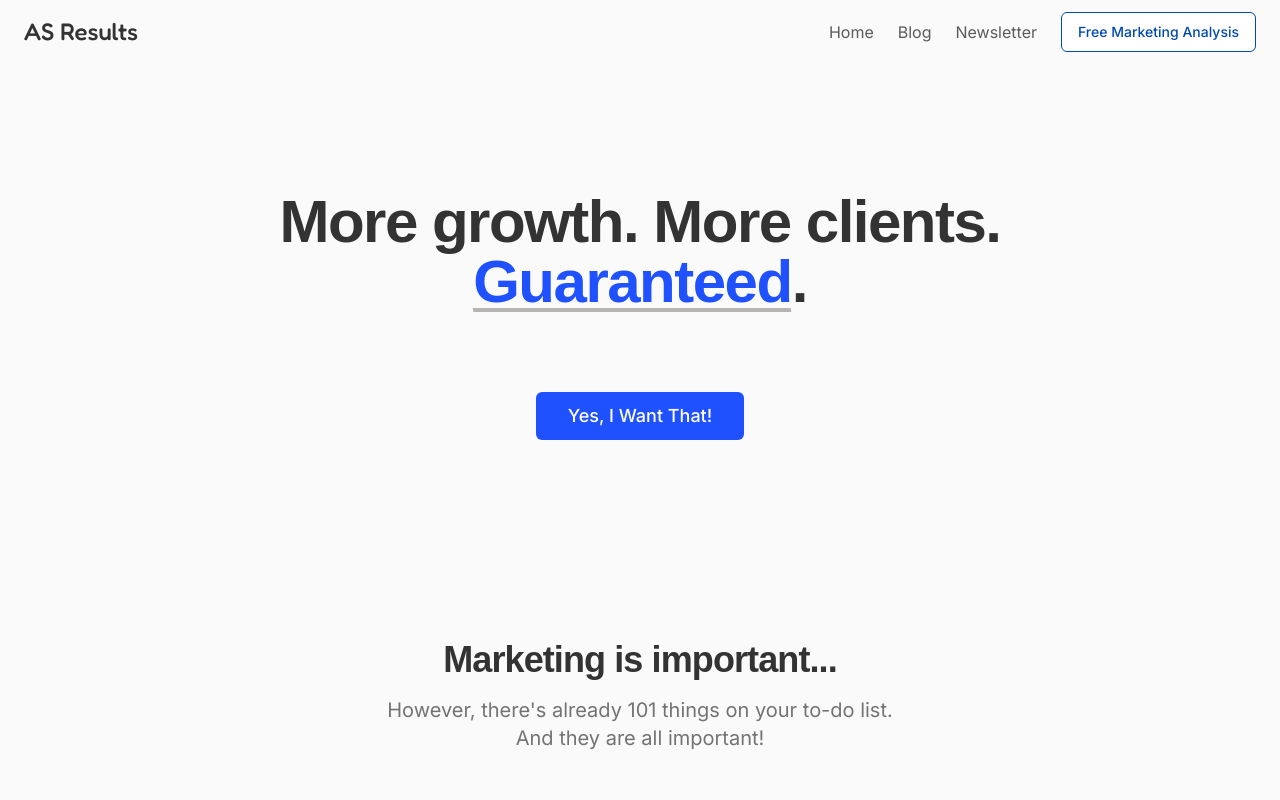
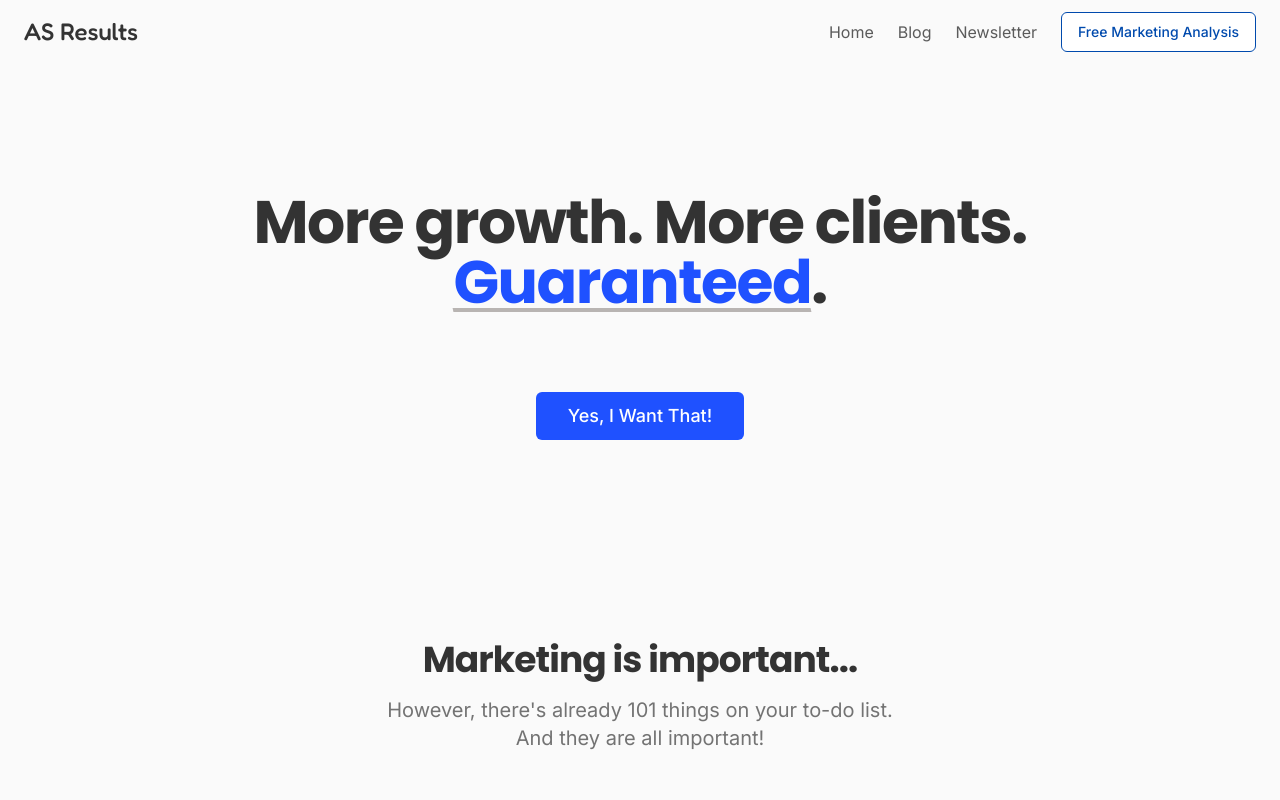
Before and after one commit to AliTheFlop/ASResults, a Next.js app: page / in a window 1280 px wide. Shown: the top 800 px of the page. Built offline with nearby package versions, Linux system fonts and the light colour scheme.

Commit message:
im quick

```diff
--- a/app/globals.css
+++ b/app/globals.css
@@ -1,4 +1,5 @@
 @import url("https://fonts.googleapis.com/css2?family=Fredoka:wght@300..700&display=swap");
+@import url("https://fonts.googleapis.com/css2?family=Inter:wght@100..900&family=Poppins:wght@100..900&display=swap");
 
 @tailwind base;
 @tailwind components;
```
